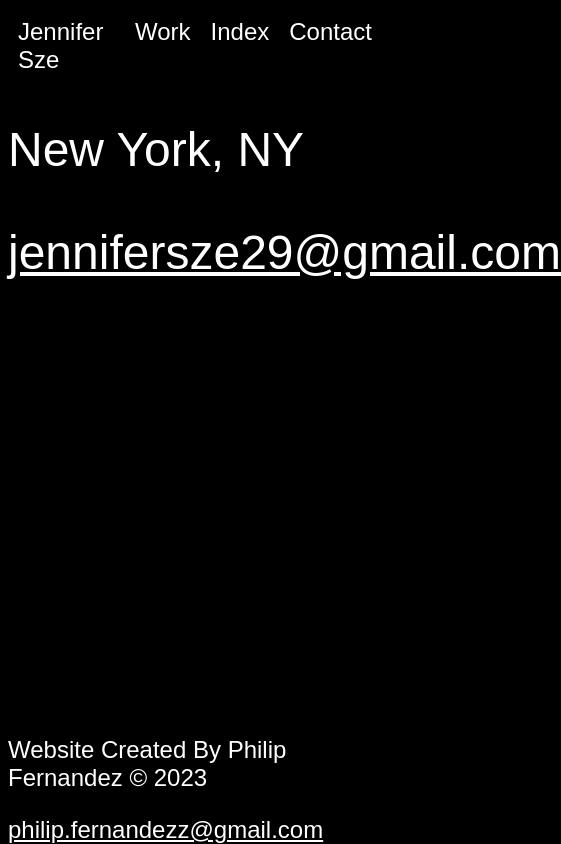
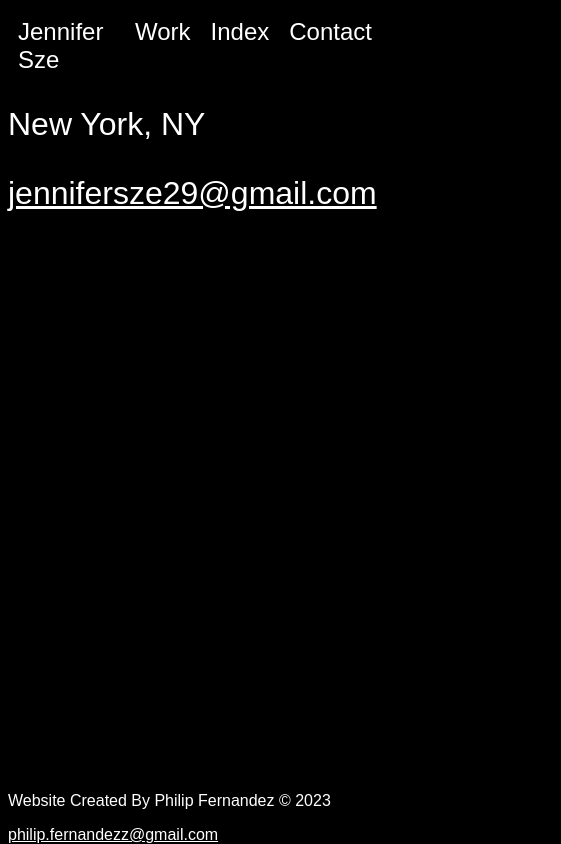
Before and after one commit to philip58/client-portfolio-website, a plain HTML site: page contact.html in a window 390 px wide. Shown: the whole page, 561 px wide, since content can reach past the window. Drawn offline with Linux system fonts and the light colour scheme; a web font is replaced by a local one.

Commit message:
further mobile fixes

```diff
--- a/contact.html
+++ b/contact.html
@@ -58,6 +58,17 @@ html{
             color: white;
         }
 
+        @media screen and (max-width: 767px) {
+        .contact{
+            font-size: 2rem;
+        }
+        .contact-2{
+            position: fixed;
+            bottom:0;
+            font-size: 1rem;
+        }
+        }
+
     </style>
     <title>Jennifer Sze</title>
 </head>
```
